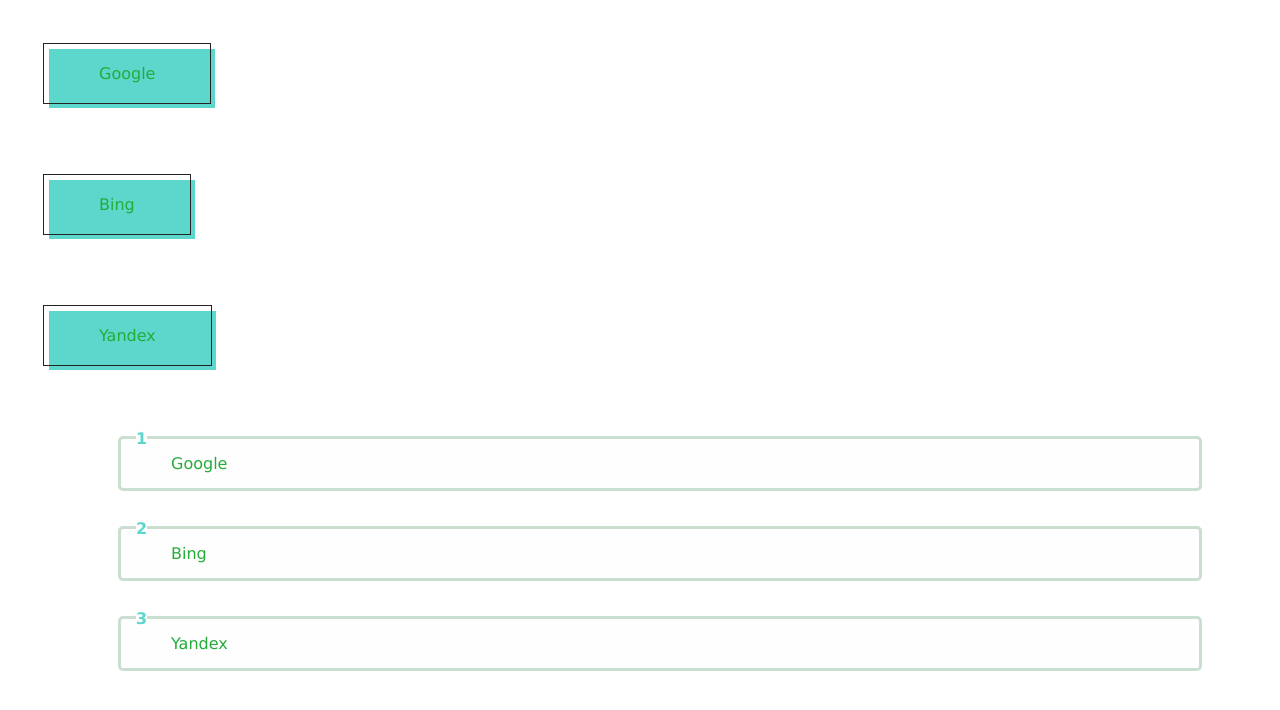
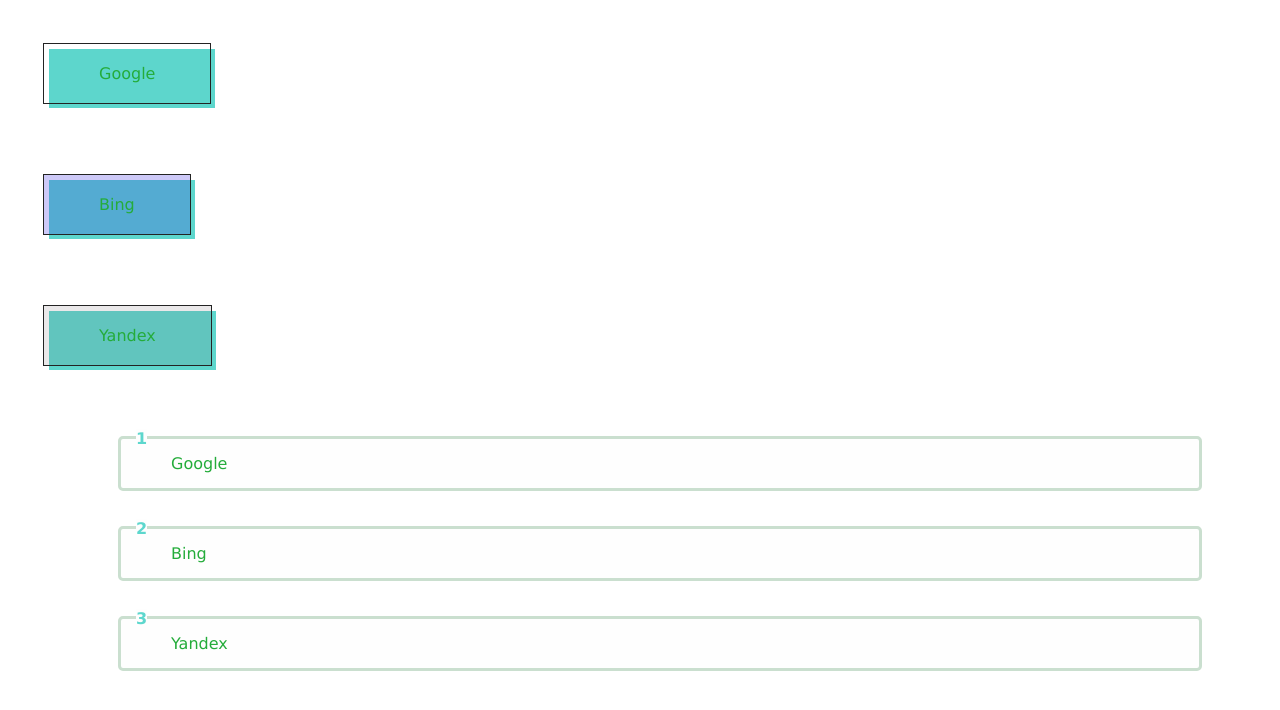
Before and after one commit to FbW46-2/uib-content-pseudoclasses-Nastasiia-Smr, a plain HTML site: page index.html in a window 1280 px wide. Drawn offline with Linux system fonts and the light colour scheme.

Commit message:
small changes in color, almost invisible

```diff
--- a/index.html
+++ b/index.html
@@ -15,11 +15,11 @@
     </div>
 
     <div>
-        <button class="button"><a href="https://www.bing.com/" target="_blank">Bing</a></button>
+        <button class="button" style="background-color: rgba(61, 43, 226, 0.253);"><a href="https://www.bing.com/" target="_blank">Bing</a></button>
     </div>
 
     <div>
-        <button class="button"><a href="https://yandex.com/" target="_blank">Yandex</a></button>
+        <button class="button" style="background-color: rgba(116, 107, 115, 0.151);"><a href="https://yandex.com/" target="_blank">Yandex</a></button>
     </div>
 
     <ol class="list">
```
